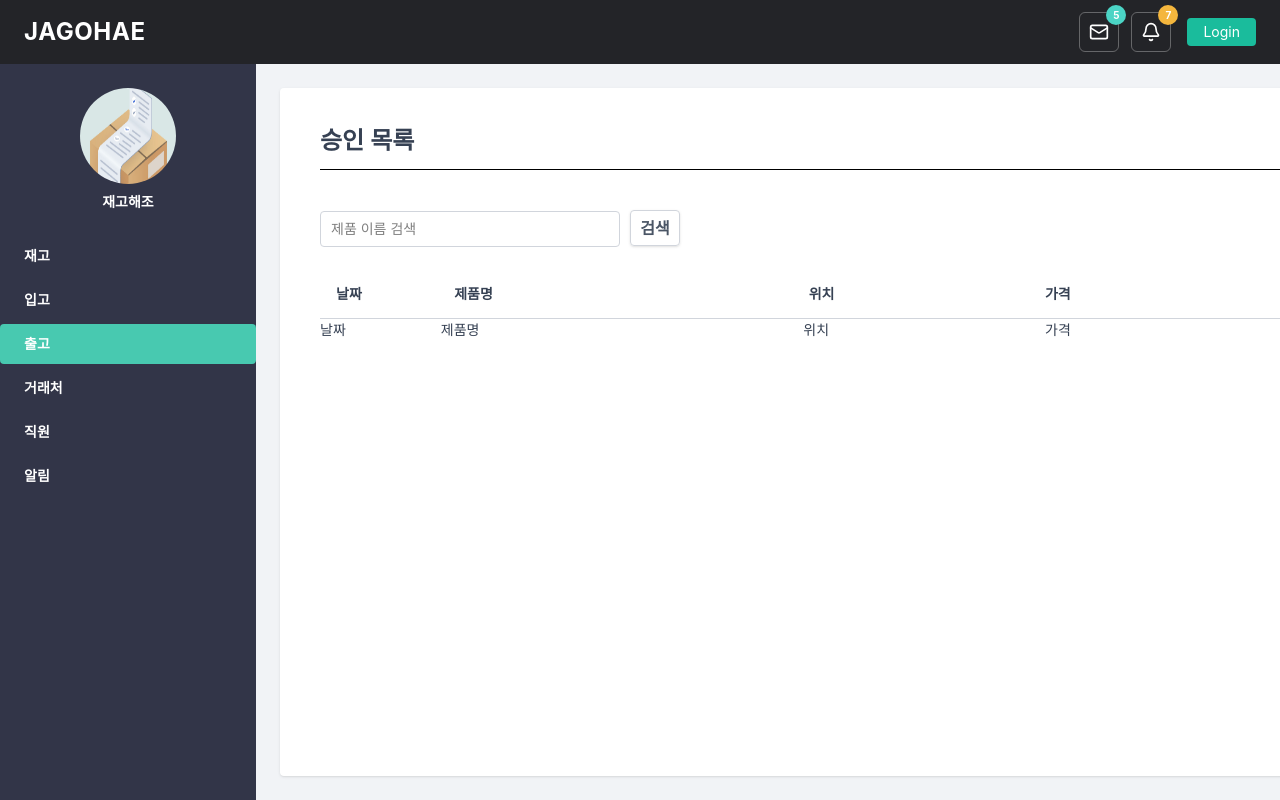
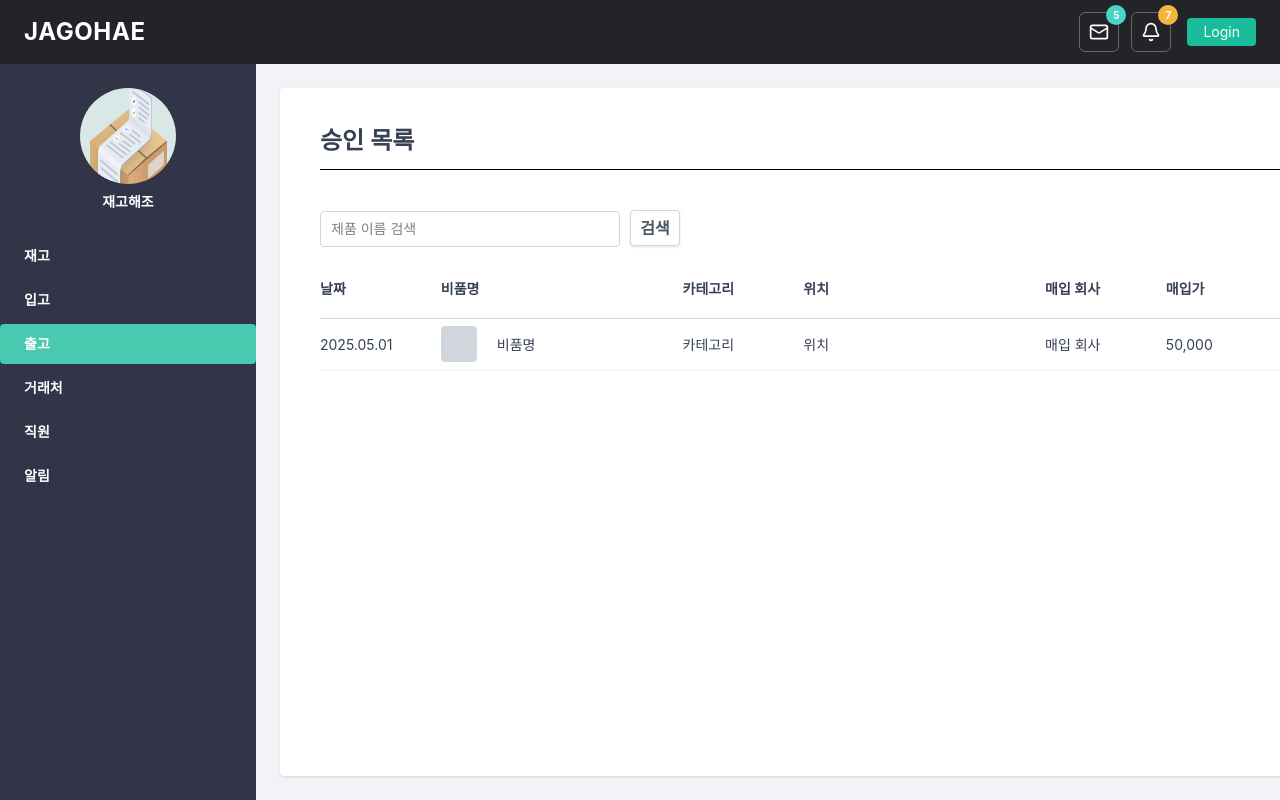
Before and after one commit to ESPko/finalTeamproject1, a React (Vite) app in the folder team1_react/: page /test3 in a window 1280 px wide. Shown: the top 800 px of the page. Built offline with nearby package versions, Linux system fonts and the light colour scheme.

Commit message:
승인페이지

```diff
--- a/team1_react/src/layout/ApprovalPage.jsx
+++ /dev/null
@@ -1,43 +0,0 @@
-function ApprovalPage() {
-  return (
-      <main className=" flex-1 p-6 overflow-y-auto">
-        <div className="bg-white rounded shadow p-4 h-full" style={{ width: '1530px', padding: '0px 40px 80px 40px' }}>
-          <div className={'flex flex-col pb-[10px]'} style={{ height: '82px', borderBottom: '1px solid black' }}>
-            <div className="text-gray-700 font-semibold mt-auto h-[36px]" style={{ fontSize: '24px' }}>승인 목록</div>
-          </div>
-          <div className="bg-danger mt-[40px]">
-            <div>
-              <input
-                type="text"
-                placeholder="제품 이름 검색"
-                className="w-[300px] h-[36px] border border-gray-300 rounded p-[10px] text-sm"
-              />
-              <button type={'button'} className={'ml-[10px] h-[36px] w-[50px] border font-semibold border-gray-300 rounded-sm hover:bg-gray-100 shadow-sm text-gray-600'}>검색</button>
-            </div>
-          </div>
-          <div className="text-[14px] mt-[20px] text-gray-700">
-            <div className="p-4 grid border-b border-b-gray-300 pb-2 font-semibold h-[52px] grid-cols-12">
-              <div className={'col-span-1'}>날짜</div>
-              <div className={'col-span-3'}>제품명</div>
-              <div className={'col-span-2'}>위치</div>
-              <div className={'col-span-2'}>가격</div>
-              <div className={'col-span-2'}>신청자</div>
-              <div className={'col-span-1'}>승인 여부</div>
-              <div className={'col-span-1'}></div>
-            </div>
-            <div className={'h-[62px] grid grid-cols-12'}>
-              <div className={'col-span-1'}>날짜</div>
-              <div className={'col-span-3'}>제품명</div>
-              <div className={'col-span-2'}>위치</div>
-              <div className={'col-span-2'}>가격</div>
-              <div className={'col-span-2'}>신청자</div>
-              <div className={'col-span-1'}>승인 여부</div>
-              <div className={'col-span-1'}></div>
-            </div>
-          </div>
-        </div>
-      </main>
-  );
-}
-
-export default ApprovalPage;
--- a/team1_react/src/page/TestPage3.jsx
+++ b/team1_react/src/page/TestPage3.jsx
@@ -1,4 +1,4 @@
-import ApprovalPage from '../layout/ApprovalPage.jsx';
+import ApprovalPage from './approve/ApprovalPage.jsx';
 
 function TestPage1() {
   return (
--- /dev/null
+++ b/team1_react/src/page/approve/ApprovalPage.jsx
@@ -0,0 +1,55 @@
+import SearchIcon from '../../icon/SearchIcon.jsx';
+
+function ApprovalPage() {
+  return (
+    <main className=" flex-1 p-6 overflow-y-auto">
+      <div className="bg-white rounded shadow p-4 h-full" style={{ width: '1530px', padding: '0px 40px 80px 40px' }}>
+        <div className={'flex flex-col pb-[10px]'} style={{ height: '82px', borderBottom: '1px solid black' }}>
+          <div className="text-gray-700 font-semibold mt-auto h-[36px]" style={{ fontSize: '24px' }}>승인 목록</div>
+        </div>
+        <div className=" mt-[40px]">
+          <div>
+            <input
+              type="text"
+              placeholder="제품 이름 검색"
+              className="w-[300px] h-[36px] border border-gray-300 rounded p-[10px] text-sm"
+            />
+            <button type={'button'} className={'ml-[10px] h-[36px] w-[50px] border font-semibold border-gray-300 rounded-sm hover:bg-gray-100 shadow-sm text-gray-600'}>검색</button>
+          </div>
+        </div>
+        <div className="text-[14px] mt-[20px] text-gray-700">
+          <div className="items-center grid border-b border-b-gray-300 pb-2 font-semibold h-[52px] grid-cols-12">
+            <div className={'col-span-1'}>날짜</div>
+            <div className={'col-span-2'}>비품명</div>
+            <div className={'col-span-1'}>카테고리</div>
+            <div className={'col-span-2'}>위치</div>
+            <div className={'col-span-1'}>매입 회사</div>
+            <div className={'col-span-1'}>매입가</div>
+            <div className={'col-span-2'}>매입 수량</div>
+            <div className={'col-span-1'}>승인 여부</div>
+            <div className={'col-span-1'}></div>
+          </div>
+          <div className={'h-[52px] items-center grid grid-cols-12 border-b border-b-gray-100'}>
+            <div className={'col-span-1'}>2025.05.01</div>
+            <div className={'col-span-2 flex items-center'}>
+              <div className={'w-[36px] h-[36px] mr-[20px] rounded bg-gray-300'}></div>
+              <div>비품명</div>
+            </div>
+            <div className={'col-span-1'}>카테고리</div>
+            <div className={'col-span-2'}>위치</div>
+            <div className={'col-span-1'}>매입 회사</div>
+            <div className={'col-span-1'}>50,000</div>
+            <div className={'col-span-2'}>5</div>
+            <div className={'col-span-1 text-gray-400 font-semibold pl-[20px]'}>대기</div>
+            <div className={'col-span-1'}>
+              <button type={'button'} className={'border shadow border-gray-300 rounded-sm w-[44px] h-[36px] mr-1 hover:bg-gray-300'}>거절</button>
+              <button type={'button'} className={'border shadow border-blue-300 rounded-sm w-[44px] h-[36px] hover:bg-blue-300'}>승인</button>
+            </div>
+          </div>
+        </div>
+      </div>
+    </main>
+  );
+}
+
+export default ApprovalPage;
```
